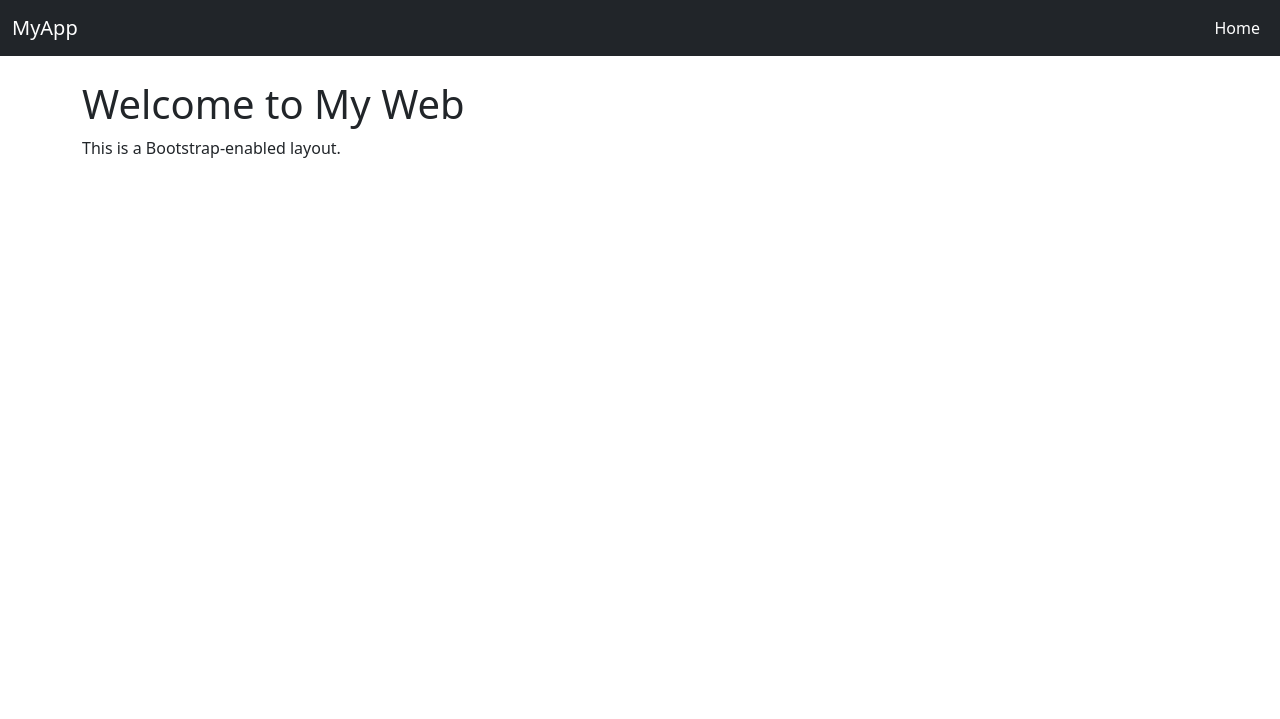
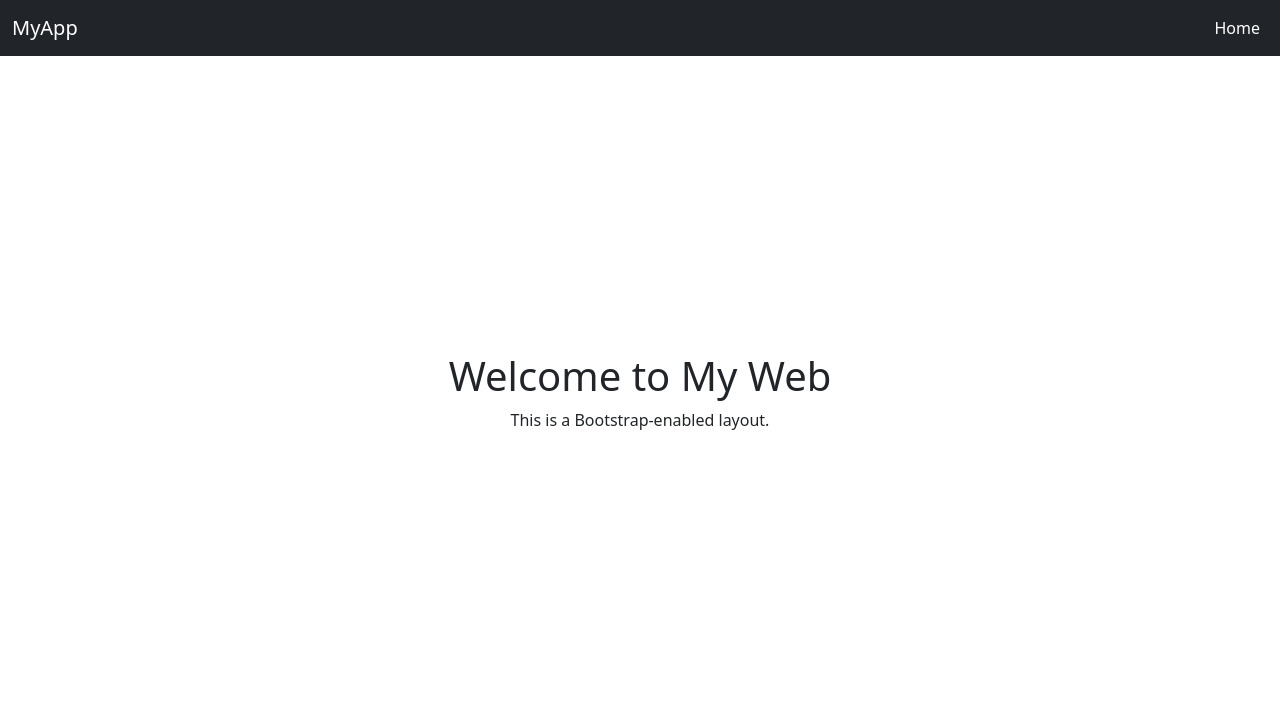
Before and after one commit to Not-Issei/WebSystem-ITE311, a CodeIgniter 4 app: the page made by app/Views/home.php in a window 1280 px wide. Shown: the top 719 px of the page. Run offline with PHP 8.4 and a stand-in for CodeIgniter, Linux system fonts and the light colour scheme; the template is opened without the code that fills it, so the values that code supplies are empty; some libraries are stand-ins or nearby versions.

Commit message:
Update home.php

```diff
--- a/app/Views/home.php
+++ b/app/Views/home.php
@@ -1,6 +1,9 @@
 <?= $this->extend('template') ?>
-
 <?= $this->section('content') ?>
-  <h1>Welcome to My Web</h1>
-  <p>This is a Bootstrap-enabled layout.</p>
+<div class="d-flex justify-content-center align-items-center" style="height: 80vh;">
+    <div class="text-center">
+        <h1>Welcome to My Web</h1>
+        <p>This is a Bootstrap-enabled layout.</p>
+    </div>
+</div>
 <?= $this->endSection() ?>
```
